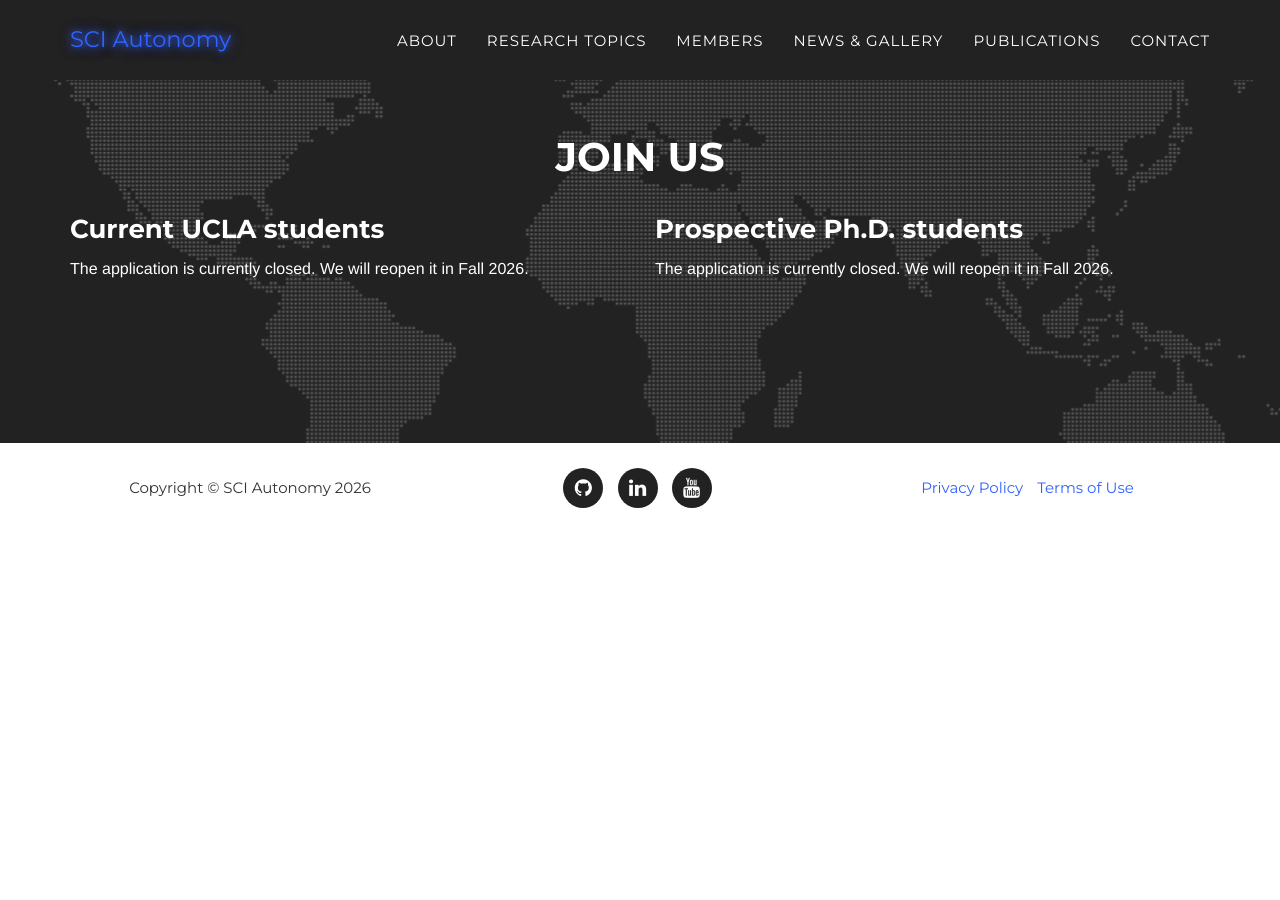
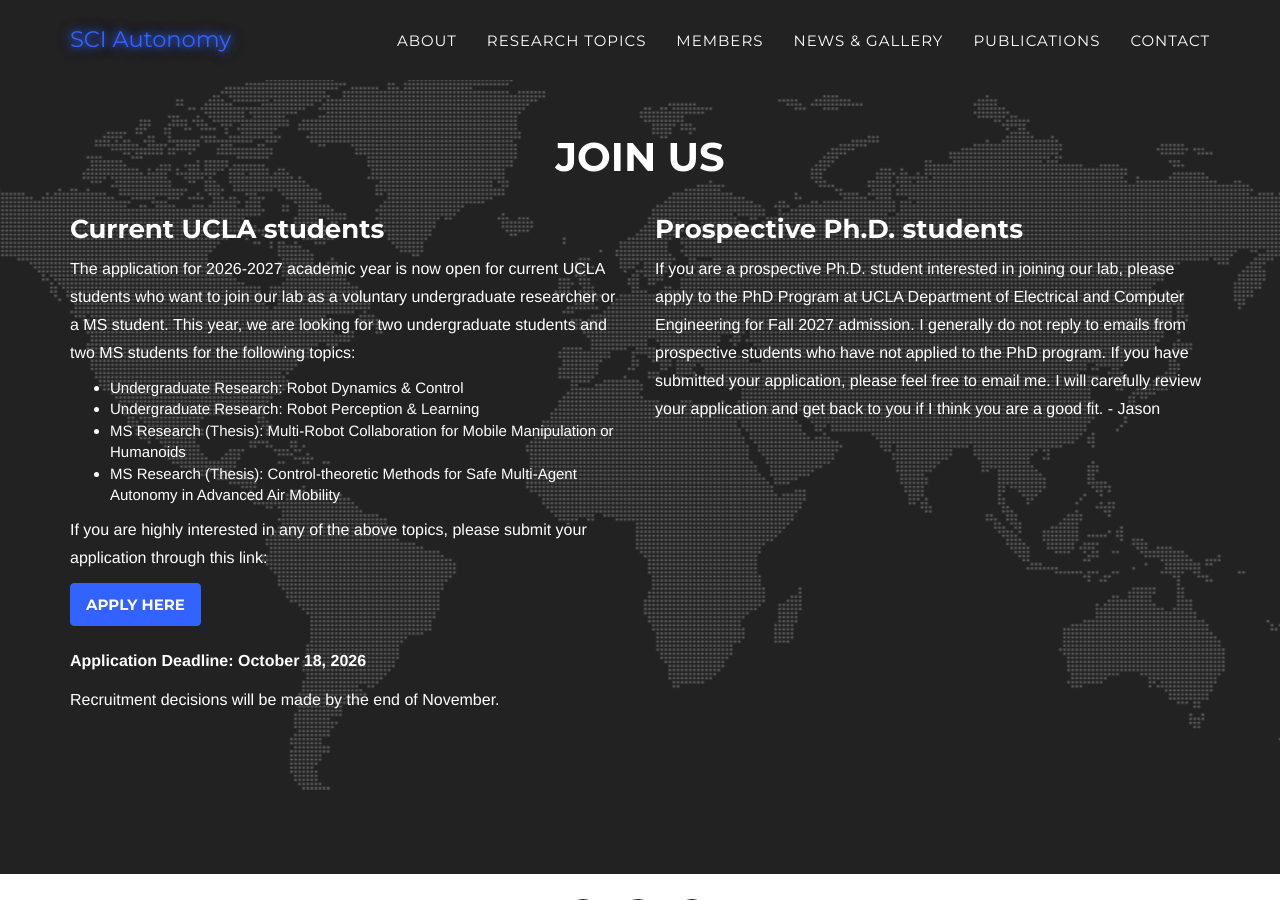
Before and after one commit to ChoiJangho/sci_autonomy_lab_website, a Jekyll site: the page built from index.html, in a window 1280 px wide and 900 px high, scrolled down 8567 px. Built offline with Jekyll 4.4.1, drawn with Linux system fonts in a browser that asks for light colours; some web fonts are replaced; before the commit the page ends 9100 px from its top, so only the background shows below that.

Commit message:
update recruting info for Fall 2026

```diff
--- a/_includes/contact.html
+++ b/_includes/contact.html
@@ -10,13 +10,21 @@
                     <div class="row">
                         <div class="col-md-6 contact-instruction">
                             <h3>Current UCLA students</h3>
-                            <p>The application is currently closed. We will reopen it in Fall 2026.</p>
-                            <!-- <a href="https://forms.gle/iY6qJhYYWwof4WwAA" class="btn btn-primary" target="_blank">Apply Here</a> <br><br>
-                            <p>If you want to email Jason, include "(Current UCLA student)" in the subject line. Please share your CV and transcript in the email.</p> -->
+                            <p>The application for 2026-2027 academic year is now open for current UCLA students who want to join our lab as a voluntary undergraduate researcher or a MS student. This year, we are looking for two undergraduate students and two MS students for the following topics:</p>
+                            <ul>
+                                <li>Undergraduate Research: Robot Dynamics & Control</li>
+                                <li>Undergraduate Research: Robot Perception & Learning</li>
+                                <li>MS Research (Thesis): Multi-Robot Collaboration for Mobile Manipulation or Humanoids </li>
+                                <li>MS Research (Thesis): Control-theoretic Methods for Safe Multi-Agent Autonomy in Advanced Air Mobility </li>
+                            </ul>
+                            <p> If you are highly interested in any of the above topics, please submit your application through this link:</p>
+                            <a href="https://forms.gle/F172NTtFiexNJqAq6" class="btn btn-primary" target="_blank">Apply Here</a> <br><br>
+                            <p><strong>Application Deadline: October 18, 2026</strong></p>
+                            <p> Recruitment decisions will be made by the end of November.</p>
                         </div>
                         <div class="col-md-6 contact-instruction">
                             <h3>Prospective Ph.D. students</h3>
-                            <p>The application is currently closed. We will reopen it in Fall 2026.</p>
+                            <p>If you are a prospective Ph.D. student interested in joining our lab, please apply to the PhD Program at UCLA Department of Electrical and Computer Engineering for Fall 2027 admission. I generally do not reply to emails from prospective students who have not applied to the PhD program. If you have submitted your application, please feel free to email me. I will carefully review your application and get back to you if I think you are a good fit. - Jason</p>
                             <!-- <a href="https://forms.gle/AitZinds9yKjLoJV8" class="btn btn-primary" target="_blank">Apply Here</a> <br><br>
                             <p>If you want to email Jason, include "(Prospective Ph.D. student)" in the subject line. Please share your CV and transcript in the email.</p> -->
                         </div>
```
